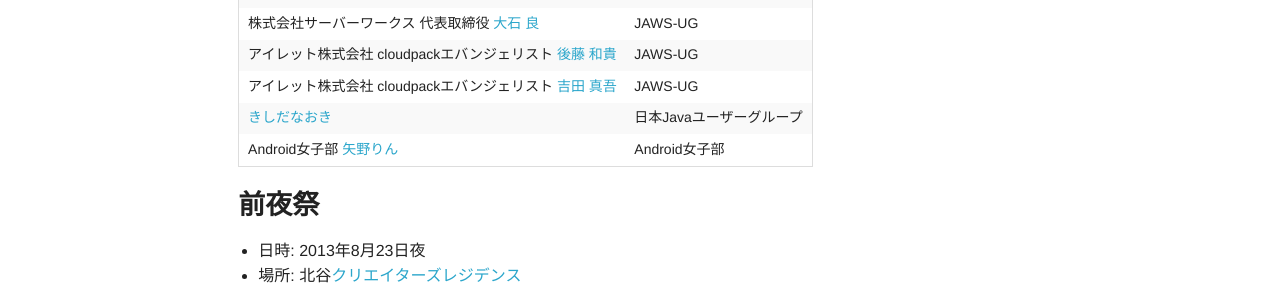
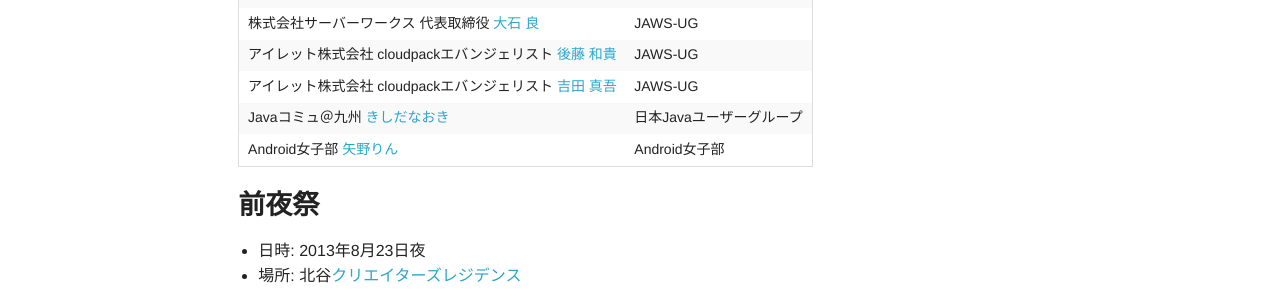
Before and after one commit to hackers-champloo/hackers-champloo.github.io, a Jekyll site: the page built from program.md, in a window 1280 px wide. Shown: the part 400-691 px from the top of the page. Built offline with Jekyll 4.4.1, drawn with Linux system fonts in a browser that asks for light colours; Markdown is read by kramdown in place of the engine named in the settings.

Commit message:
Update program.md

```diff
--- a/program.md
+++ b/program.md
@@ -21,7 +21,7 @@ AWSテクニカルエバンジェリスト [堀内 康弘](https://twitter.com/h
 株式会社サーバーワークス 代表取締役 [大石 良](https://twitter.com/ooishi) | JAWS-UG
 アイレット株式会社 cloudpackエバンジェリスト [後藤 和貴](https://twitter.com/kaz_goto) | JAWS-UG
 アイレット株式会社 cloudpackエバンジェリスト [吉田 真吾](https://twitter.com/yoshidashingo) | JAWS-UG
-[きしだなおき](http://d.hatena.ne.jp/nowokay)          | 日本Javaユーザーグループ
+Javaコミュ＠九州 [きしだなおき](http://d.hatena.ne.jp/nowokay) | 日本Javaユーザーグループ
 Android女子部 [矢野りん](https://twitter.com/yanorin)          | Android女子部
 
 
```
